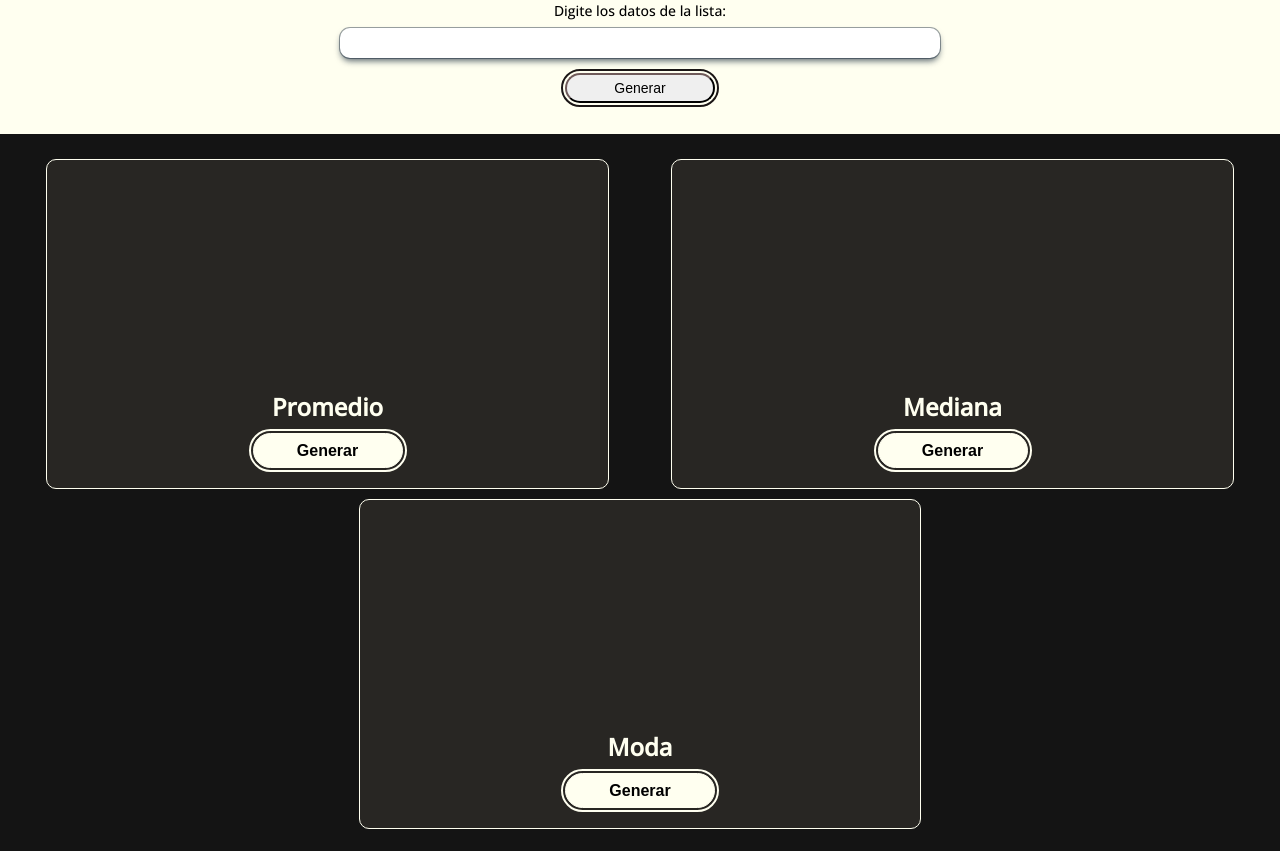
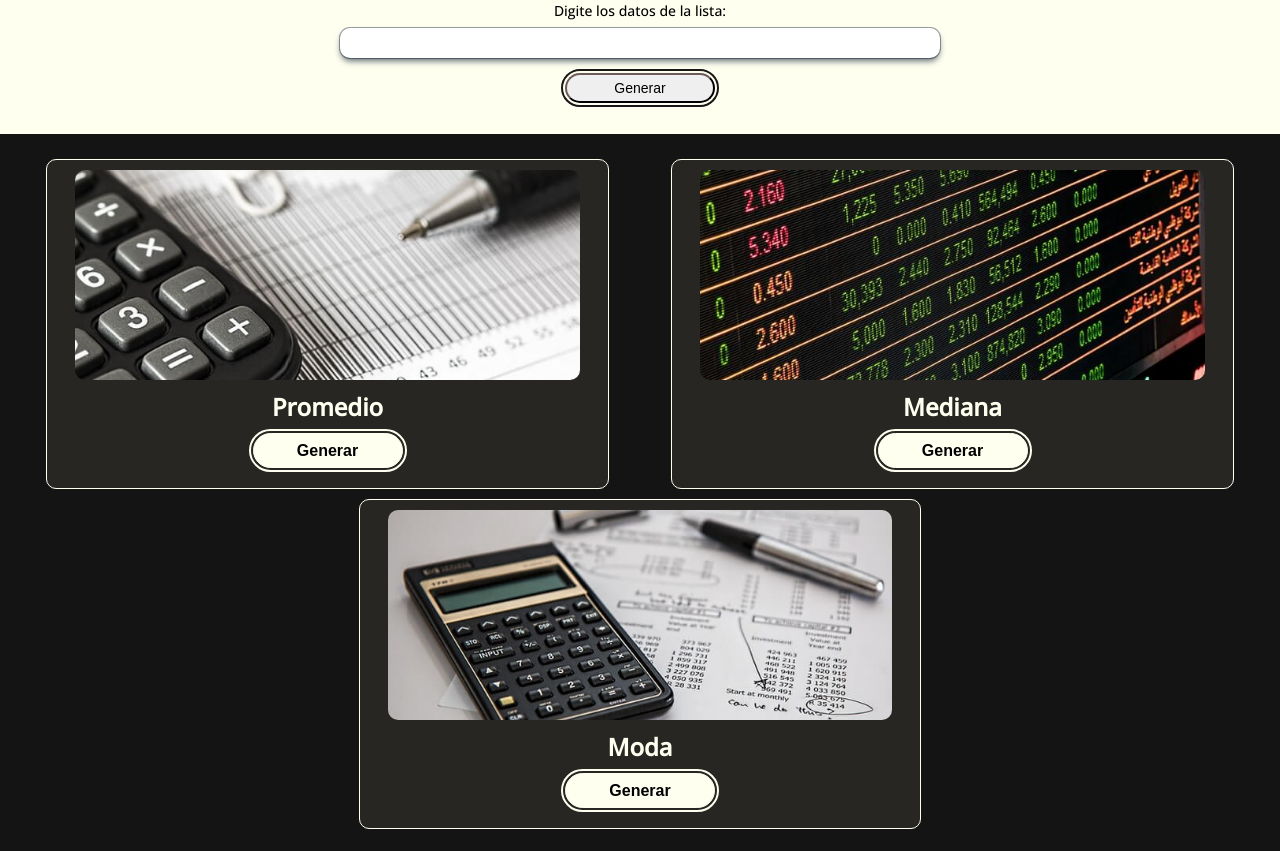
Before and after one commit to diegolealdiaz/platzi-curso-practico-javascript, a plain HTML site: page paginas/estadistica.html in a window 1280 px wide. Shown: the part 339-1190 px from the top of the page. Drawn offline with nearby package versions, Linux system fonts and the light colour scheme.

Commit message:
Cambiando ruta imagenes segunda vez

```diff
--- a/css/Estadistica/estadistica.css
+++ b/css/Estadistica/estadistica.css
@@ -150,13 +150,13 @@ main .main__article--medidas .img{
 }
 
 main .img__promedio{
-    background-image: url("assets/img/promedio.jpg");
+    background-image: url("../../assets/img/promedio.jpg");
 }
 main .img__mediana{
-    background-image: url("assets/img/mediana.jpg");
+    background-image: url("../../assets/img/mediana.jpg");
 }
 main .img__moda{
-    background-image: url("assets/img/moda.jpg");
+    background-image: url("../../assets/img/moda.jpg");
     margin-bottom: 25px;
 }
 
```
